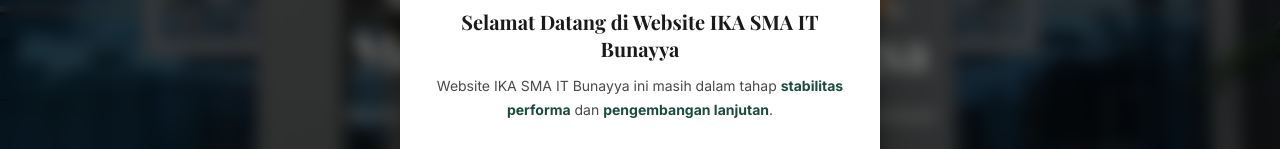
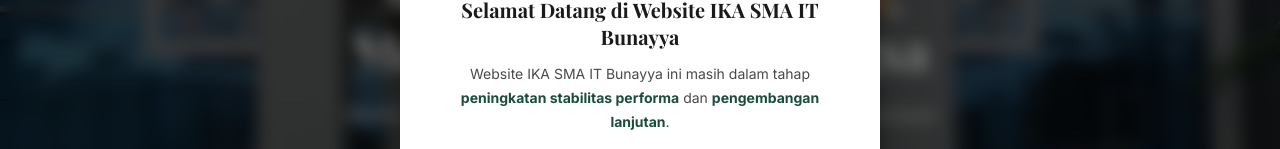
Before and after one commit to skirdrax/ikasmaitbunayya, a React (Vite) app: page / in a window 1280 px wide. Shown: the part 276-425 px from the top of the page. Built offline with nearby package versions, Linux system fonts and the light colour scheme; a web font is replaced by a local one.

Commit message:
upload 6

```diff
--- a/src/components/PopupNotification.jsx
+++ b/src/components/PopupNotification.jsx
@@ -40,7 +40,7 @@
         </h3>
         <p className="popup-text">
           Website IKA SMA IT Bunayya ini masih dalam tahap{' '}
-          <strong>stabilitas performa</strong> dan{' '}
+          <strong>peningkatan stabilitas performa</strong> dan{' '}
           <strong>pengembangan lanjutan</strong>.
           <br />
           <br />
```
